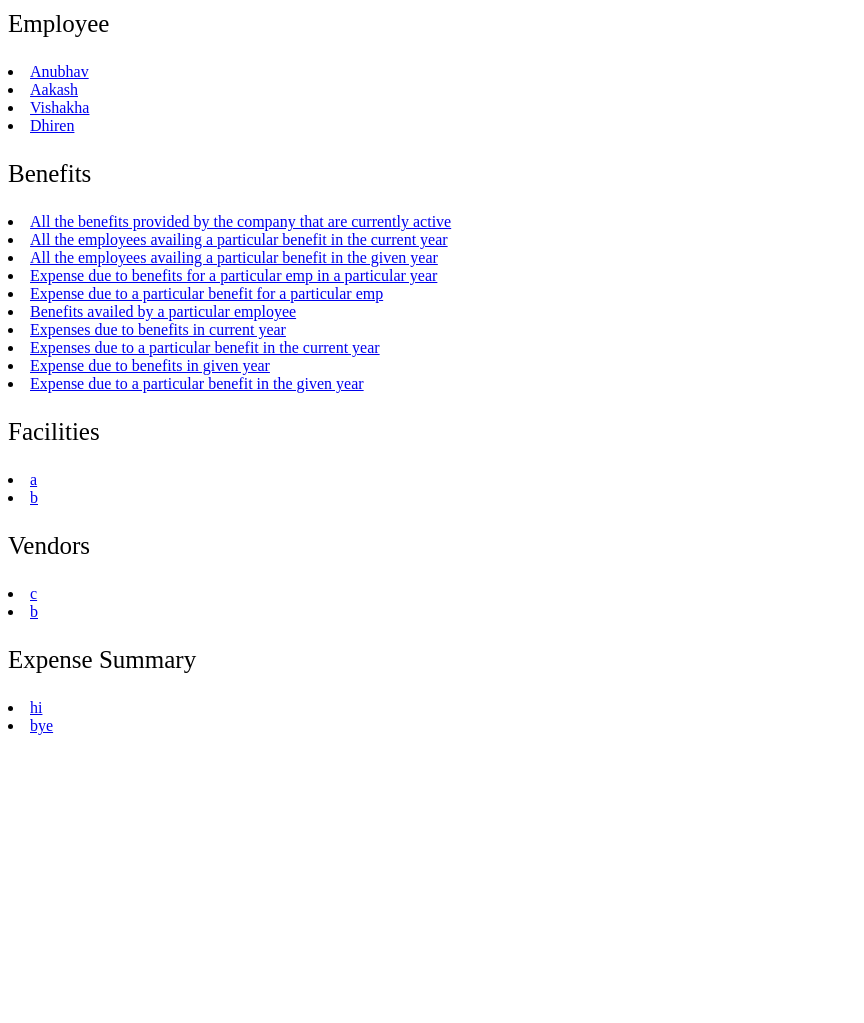
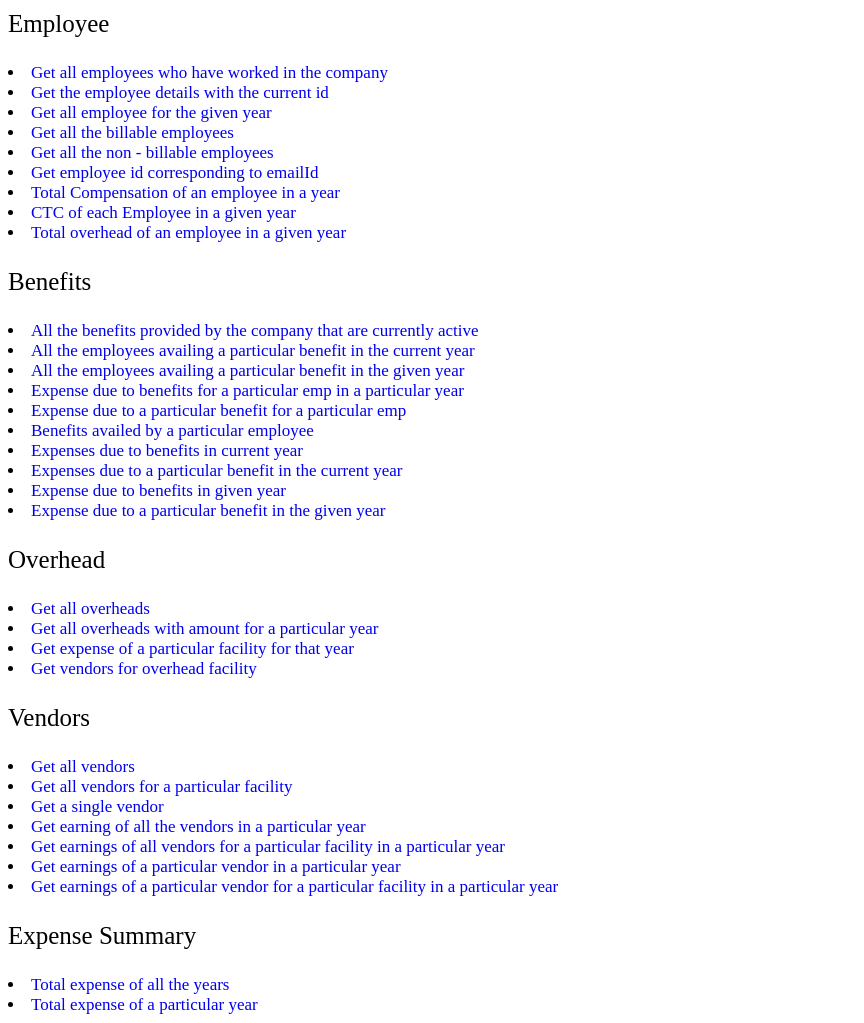
Before and after one commit to AnubhavMukhija7/Hackathon1, a website: page FrontEnd/index.html in a window 1280 px wide. Shown: the part 73-1096 px from the top of the page, without its empty margins (0-864 px from the left). Before the commit the page ends 816 px from the top, so only its background shows below. Drawn offline with Linux system fonts and the light colour scheme.

Commit message:
Final HTML

```diff
--- a/FrontEnd/index.html
+++ b/FrontEnd/index.html
@@ -9,10 +9,14 @@
   <style>
     h1 {
       text-align: center;
+      text-decoration: underline;
     }
     p {
       font-style: bold;
       font-size: 25px;
+    }
+    LI {
+      font-size: 17px;
     }
   </style>
   <body>
--- a/FrontEnd/index.js
+++ b/FrontEnd/index.js
@@ -1,10 +1,19 @@
 const options = document.querySelector('#options');
 
 const Employee = {
-  Anubhav: 'https://www.w3schools.com/',
-  Aakash: 'https://www.google.com/',
-  Vishakha: 'https://www.facebook.com/',
-  Dhiren: 'https://www.instagram.com/',
+  'Get all employees who have worked in the company': 'employee/',
+  'Get the employee details with the current id': 'employee/id=:id',
+  'Get all employee for the given year': 'employee/year=:year',
+  'Get all the billable employees': 'employee/billable',
+  'Get all the billable employees': 'employee/billable',
+  'Get all the non - billable employees': 'employee/nonBillable',
+  'Get employee id corresponding to emailId':
+    'employee/getEmployeeId/emailId=:emailId',
+  'Total Compensation of an employee in a year':
+    'employee/compensation/year=:year/id=:id',
+  'CTC of each Employee in a given year': 'employee/ctc/year=:year/id=:id',
+  'Total overhead of an employee in a given year':
+    'employee/overhead/year=:year',
 };
 
 const Benefits = {
@@ -15,7 +24,7 @@ const Benefits = {
   'All the employees availing a particular benefit in the given year':
     'benefit/:benefitName/:year/employee',
   'Expense due to benefits for a particular emp in a particular year':
-    'benefit/employee/:id/expense,',
+    'benefit/employee/:id/expense',
   'Expense due to a particular benefit for a particular emp':
     'benefit/employee/:id/expense/:benefitName',
   'Benefits availed by a particular employee': 'benefit/employee/:id',
@@ -27,34 +36,47 @@ const Benefits = {
     'benefit/expense/:benefitName/:year',
 };
 
-const Facilities = {
-  a: 'https://www.amazon.com/',
-  b: 'https://www.flipkart.com/',
-};
-
 const Vendors = {
-  c: 'https://www.stackoverflow.com/',
-  b: 'https://www.geeksforgeeks.org',
+  'Get all vendors': 'vendor/',
+  'Get all vendors for a particular facility': 'vendor/facility=:facility',
+  'Get a single vendor': 'vendor/id=:id',
+  'Get earning of all the vendors in a particular year': 'vendor/earning/:year',
+  'Get earnings of all vendors for a particular facility in a particular year':
+    'vendor/earning/:facilityName/:year',
+  'Get earnings of a particular vendor in a particular year':
+    'vendor/:id/earning/:year',
+  'Get earnings of a particular vendor for a particular facility in a particular year':
+    'vendor/:id/:facility/earning/:year',
 };
 
 const Expense = {
-  hi: 'https://www.stackoverflow.com/',
-  bye: 'https://www.geeksforgeeks.org',
+  'Total expense of all the years': 'totalExpense',
+  'Total expense of a particular year': 'totalExpense/2015',
+};
+
+const Overhead = {
+  'Get all overheads': 'overhead/',
+  'Get all overheads with amount for a particular year': 'overhead/year=:year',
+  'Get expense of a particular facility for that year':
+    'overhead/facility=:facility/expense/:year',
+  'Get vendors for overhead facility': 'overhead/:facility/vendors/:year',
 };
 
 const title = [
   'Employee',
   'Benefits',
-  'Facilities',
+  'Overhead',
   'Vendors',
   'Expense Summary',
 ];
-const emp = [Employee, Benefits, Facilities, Vendors, Expense];
+const emp = [Employee, Benefits, Overhead, Vendors, Expense];
 
 const generateDOMList = (emp) => {
   for (const key in emp) {
     const noteEl = document.createElement('LI');
     const textEl = document.createElement('a');
+    textEl.setAttribute('target', '_blank');
+    textEl.style.textDecoration = 'none';
     textEl.textContent = key;
     textEl.setAttribute('href', 'http://localhost:3000/' + emp[key]);
     noteEl.appendChild(textEl);
```
